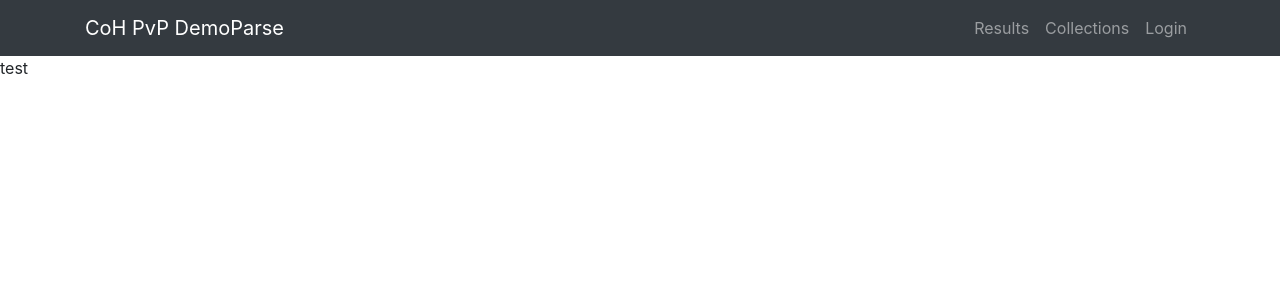
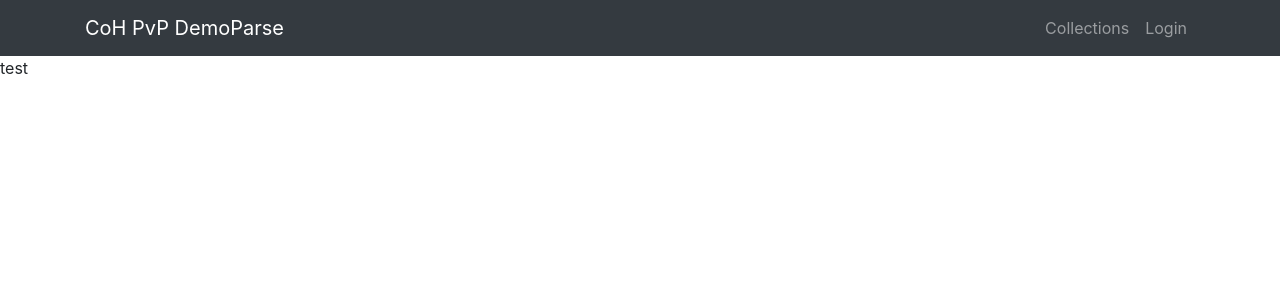
Before and after one commit to SFoxGit/reactdemoparse, a React (Create React App) app in the folder client/: page / in a window 1280 px wide. Shown: the top 300 px of the page. Built offline with nearby package versions, Linux system fonts and the light colour scheme.

Commit message:
parseint summary, remove results from header

```diff
--- a/client/src/Header/header.jsx
+++ b/client/src/Header/header.jsx
@@ -11,7 +11,7 @@ function Header() {
         <Navbar.Toggle aria-controls="responsive-navbar-nav" />
         <Navbar.Collapse id="responsive-navbar-nav">
           <Nav className="ml-auto">
-            <Nav.Link as={Link} to="/results">Results</Nav.Link>
+            {/* <Nav.Link as={Link} to="/results">Results</Nav.Link> */}
             {/* <Nav.Link as={Link} to="/add">Add</Nav.Link> */}
             <Nav.Link as={Link} to="/collections">Collections</Nav.Link>
             <Nav.Link as={Link} to="/login">Login</Nav.Link>
--- a/client/src/Summary/summary.jsx
+++ b/client/src/Summary/summary.jsx
@@ -30,7 +30,7 @@ export default function Summary(props) {
         {summary.length ? summary.map(data => {
           let redStyle;
           let blueStyle;
-          if (data.blue > data.red) {
+          if (parseInt(data.blue) > parseInt(data.red)) {
             blueStyle = {color: 'cyan', border: '2px dotted gold', fontWeight: "bolder", fontSize: "24px", textShadow: "3px 3px 0 black",}
             redStyle = {color: 'indianred', fontWeight: "bolder", fontSize: "24px", textShadow: "3px 3px 0 black",}
           } else if (data.blue < data.red) {
```
